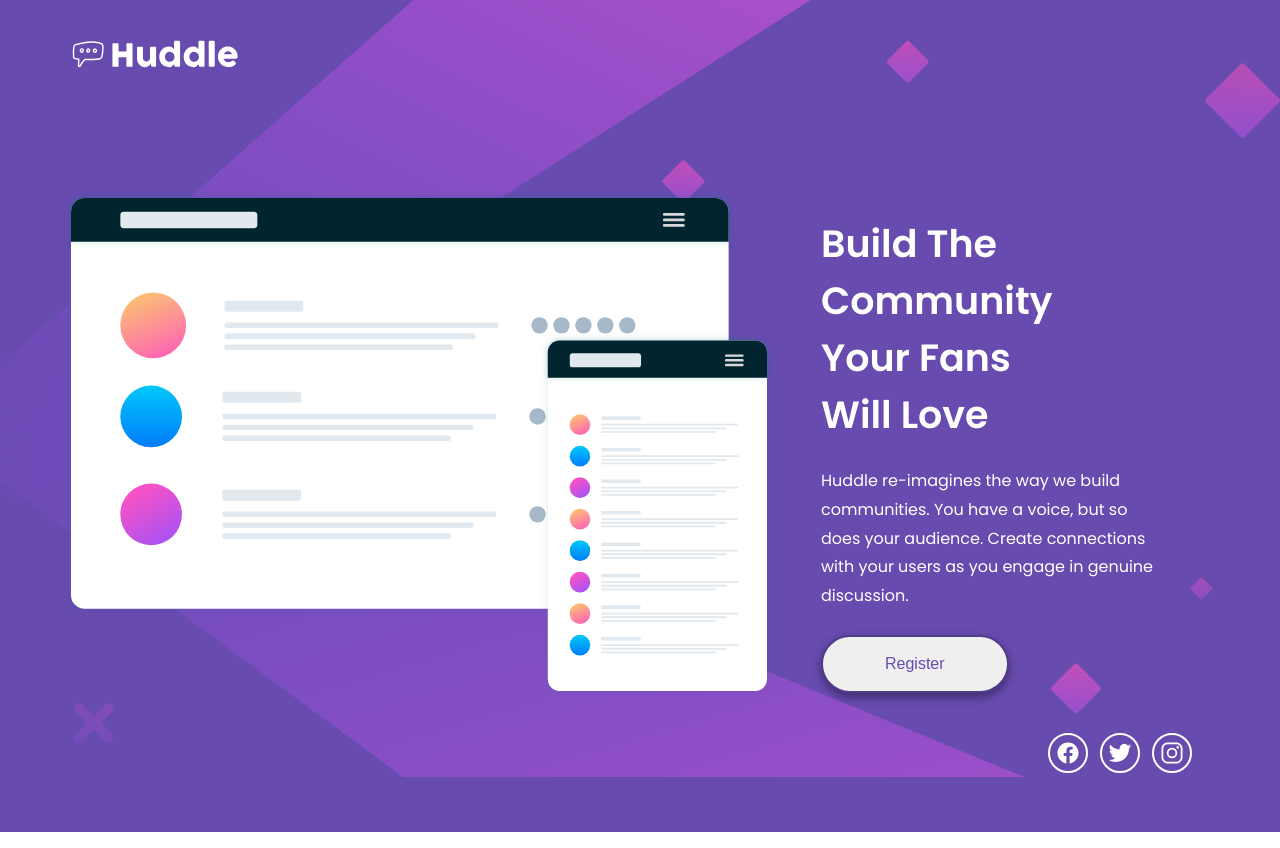
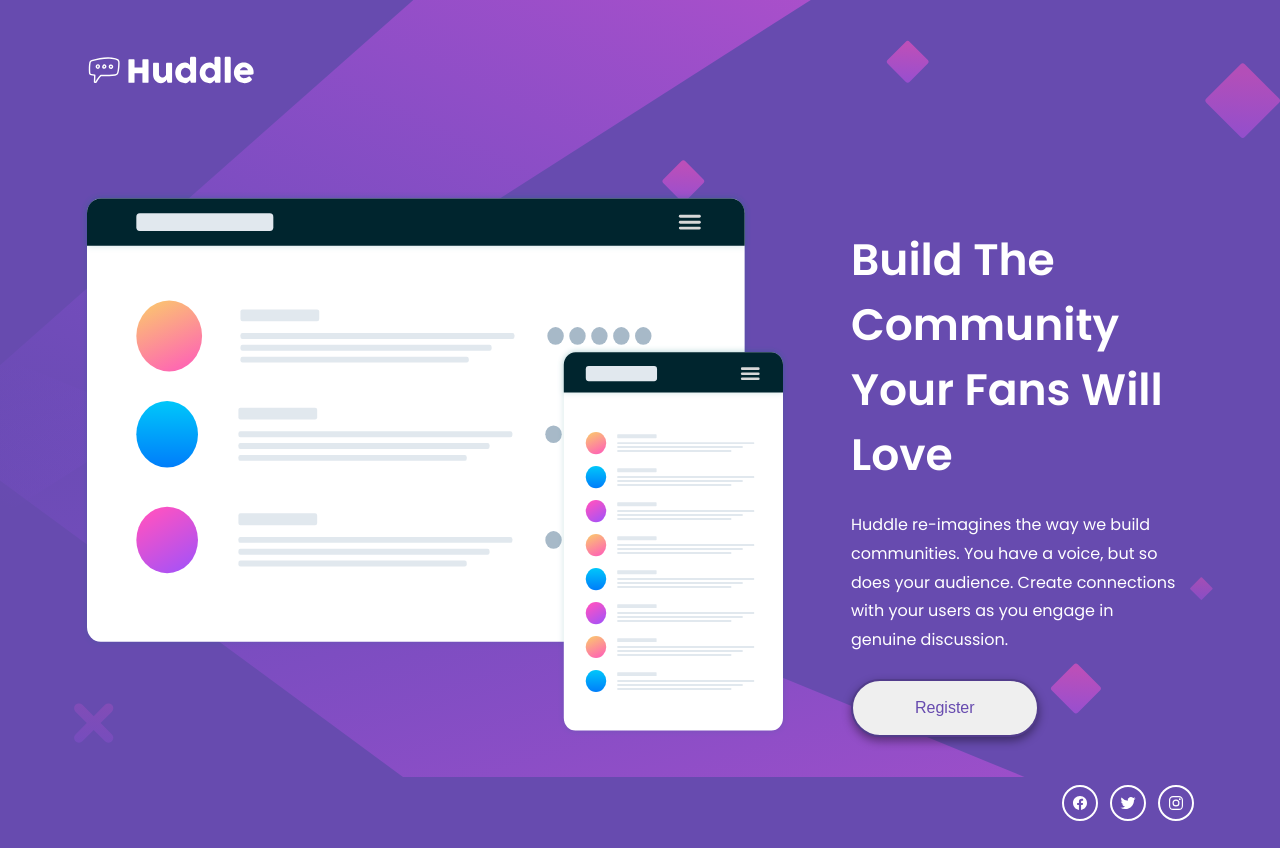
Before and after one commit to meetDeveloper/a-Huddle-landing-page, a plain HTML site: page index.html in a window 1280 px wide. Drawn offline with nearby package versions, Linux system fonts and the light colour scheme.

Commit message:
minor changes-1

```diff
--- a/index.css
+++ b/index.css
@@ -21,45 +21,44 @@ FONT SIZE SYSTEM (px)
 }
 
 body{
-    height: 100vh;
+    height:100vh;
     font-family: 'Open Sans', sans-serif;
     font-weight: 400;
     background-image: url("images/bg-desktop.svg"),
     linear-gradient(rgba(103, 75, 175),rgba(103, 75, 175));
     background-repeat: no-repeat;
     background-size: contain;
-
 }
 
 .container{
     max-width:144rem;
-    margin: 3.2rem 6.4rem;
+    margin: 4.8rem 6.2rem 4.8rem 8rem;
 }
 
 .hero-box{
     display: flex;
-    gap:4.8rem;
+    gap:6.2rem;
     justify-content: center;
     margin-bottom: 3.6rem;
+    margin-right:3.6rem;
 }
 
 .logo-img{
     height: 4.4rem;
-    margin-bottom: 11.2rem ;
+    margin-bottom: 9.6rem;
 }
 
 .main{
     font-family: 'Poppins', sans-serif;
-    padding: 2.4rem 6.2rem 0 0;
+    padding: 3.6rem 0 0 0;
     align-self: flex-start;
 }
 
 
 .hero-heading{
     font-weight: 600;
-    font-size: 3.8rem;
+    font-size: 4.4rem;
     color:#fff;
-    padding-right: 7.2rem;
     margin-bottom: 2.4rem;
 }
 
@@ -92,6 +91,7 @@ body{
     font-size: 2.4rem;
     justify-content: flex-end;
     gap:1.2rem;
+    margin-top : 4.8rem;
     margin-right: 2.4rem;
 }
 
@@ -100,9 +100,9 @@ body{
 }
 
 .icon{
-    font-size: 2.4rem;
+    font-size: 1.6rem;
     color:#fff;
-    padding:0.6rem;
+    padding:0.8rem;
     border: 2px solid #fff;
     border-radius: 10rem;
     transition: all 0.3s;
@@ -124,12 +124,13 @@ body{
     }
 
     .container{
-        padding:3.6rem 3.8rem;
+        padding:3.6rem ;
+        margin:0;
     }
 
     .logo-img{
         height: 3.6rem;
-        margin-bottom: 4rem;
+        margin-bottom: 4.8rem;
     }
 
     .main{
@@ -139,6 +140,7 @@ body{
 
     .hero-box{
         flex-direction: column;
+        margin: 0;
     }
 
     .hero-heading{
```
